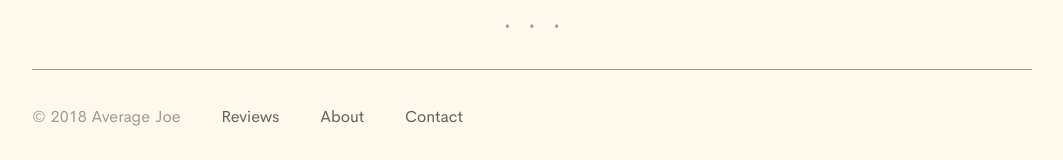
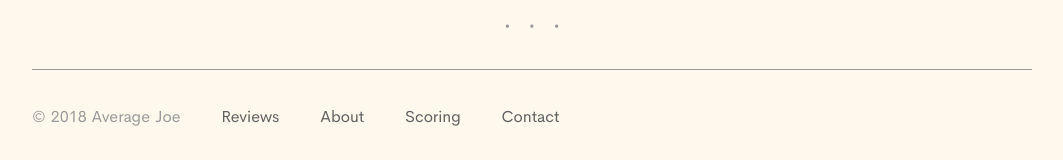
Before and after one commit to chesterhow/average-joe, a Jekyll site: the page built from index.html, in a window 1280 px wide. Shown: the part 951-1111 px from the top of the page, without its empty margins (108-1171 px from the left). Built offline with Jekyll 4.4.1, drawn with Linux system fonts in a browser that asks for light colours; the list of posts is cut into pages by our own code.

Commit message:
Add Scoring to footer

```diff
--- a/_includes/footer.html
+++ b/_includes/footer.html
@@ -6,6 +6,7 @@
   <div class="footer__nav">
     <a class="footer__link" href="{{ "/" | relative_url }}">Reviews</a>
     <a class="footer__link" href="{{ "/about/" | relative_url }}">About</a>
+    <a class="footer__link" href="{{ "/scoring/" | relative_url }}">Scoring</a>
     <a class="footer__link" href="{{ "/contact/" | relative_url }}"}>Contact</a>
   </div>
 </footer>
```
